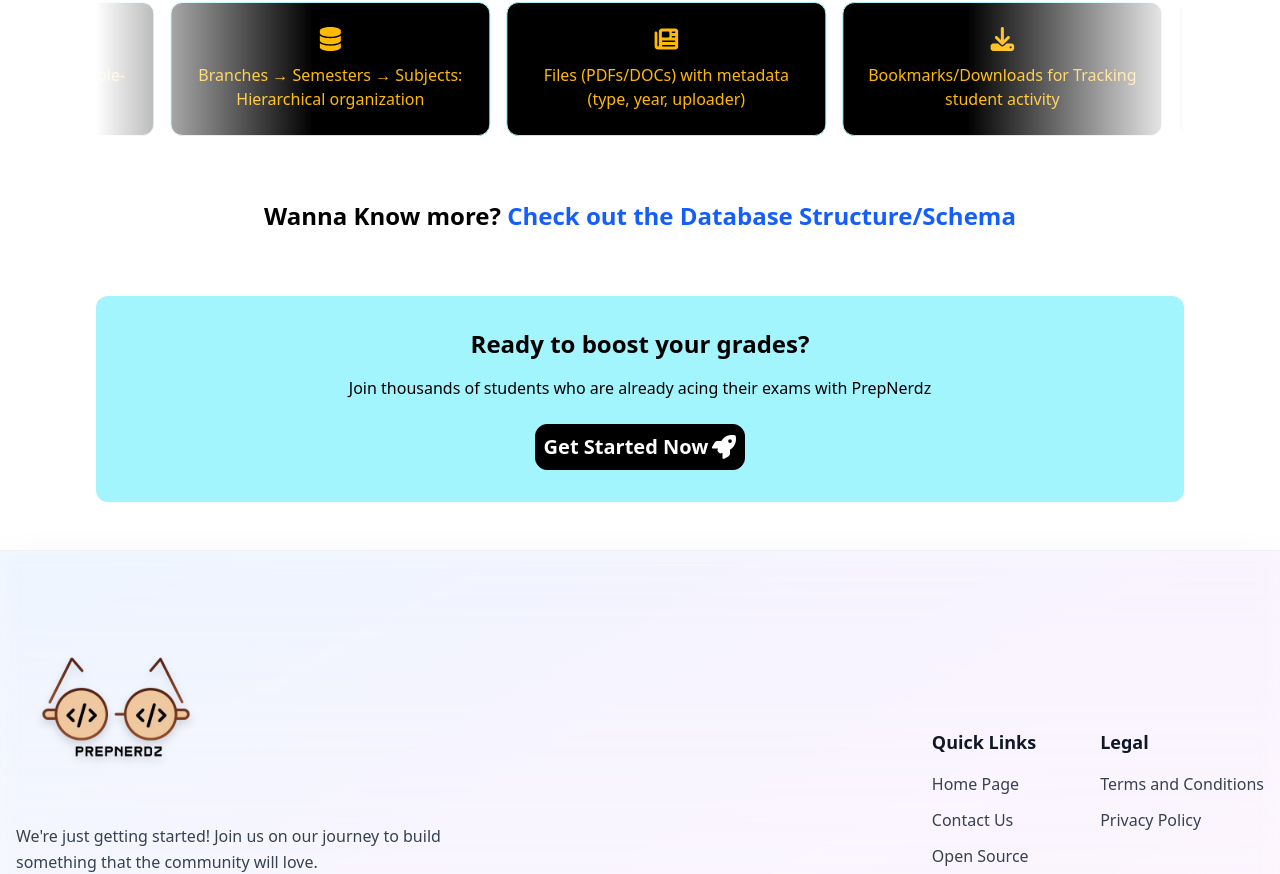
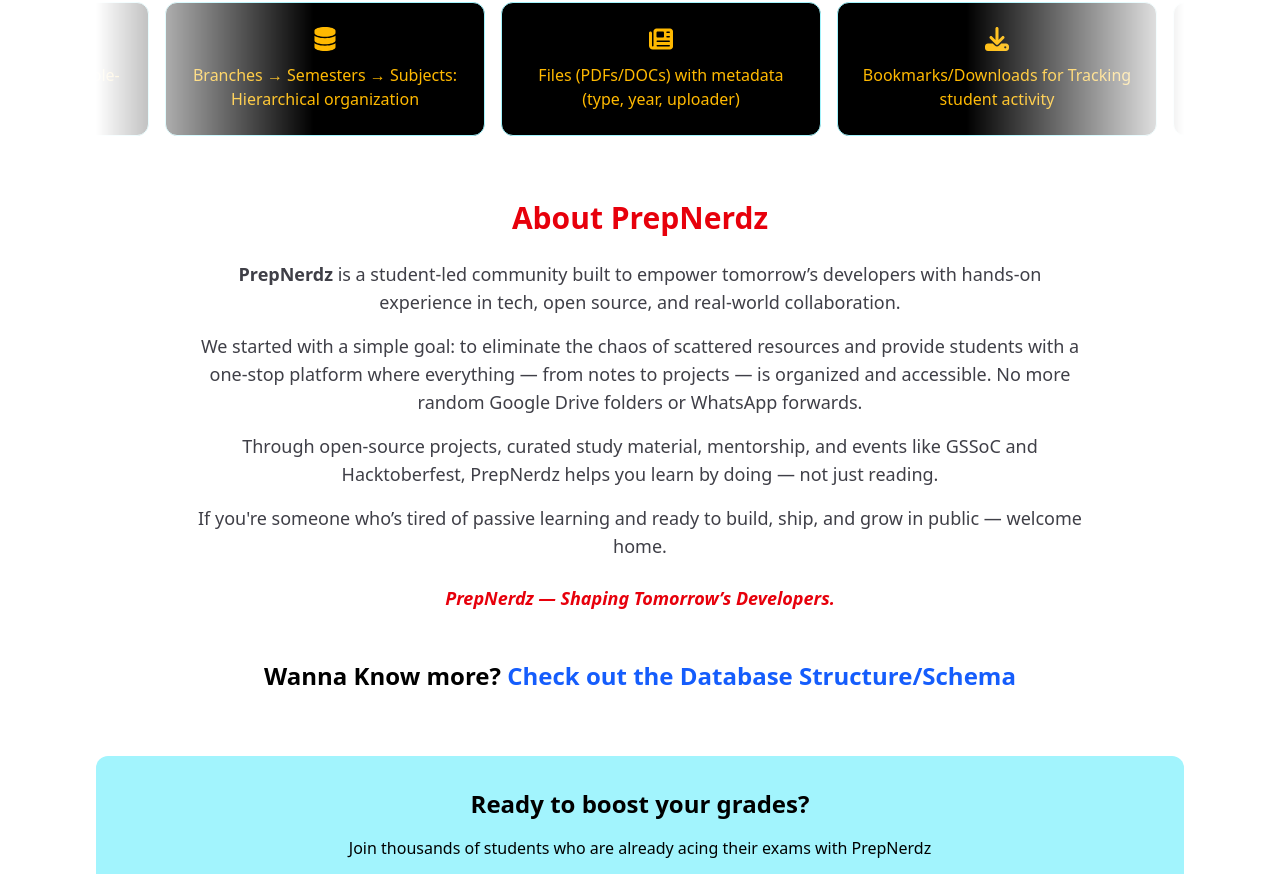
Before and after one commit to Shubhashish-Chakraborty/prepnerdz, a Next.js app in the folder apps/web/: page /about in a window 1280 px wide. Shown: the part 956-1830 px from the top of the page. Built offline with nearby package versions, Linux system fonts and the light colour scheme; no server answers.

Commit message:
Enhance About page with mission-driven community section and styling

```diff
--- a/apps/web/components/pages/About.tsx
+++ b/apps/web/components/pages/About.tsx
@@ -181,6 +181,33 @@ export const AboutLanding = () => {
                                 className="my-12"
                             />
 
+                            {/* Community Story Section */}
+                        <div className="my-12 px-4 md:px-0 max-w-4xl mx-auto">
+                            <h2 className="text-3xl font-bold text-center text-red-600 mb-6">
+                              About PrepNerdz
+                            </h2>
+                            <p className="text-zinc-700 text-lg mb-4">
+                              <strong>PrepNerdz</strong> is a student-led community built to empower tomorrow’s developers with hands-on experience in tech, open source, and real-world collaboration.
+                            </p>
+
+                            <p className="text-zinc-700 text-lg mb-4">
+                               We started with a simple goal: to eliminate the chaos of scattered resources and provide students with a one-stop platform where everything — from notes to projects — is organized and accessible. No more random Google Drive folders or WhatsApp forwards.
+                            </p>
+
+                             <p className="text-zinc-700 text-lg mb-4">
+                              Through open-source projects, curated study material, mentorship, and events like GSSoC and Hacktoberfest, PrepNerdz helps you learn by doing — not just reading.
+                            </p>
+
+                             <p className="text-zinc-700 text-lg mb-4">
+                              If you're someone who’s tired of passive learning and ready to build, ship, and grow in public — welcome home.
+                            </p>
+
+                             <p className="text-red-600 text-lg font-semibold italic mt-6">
+                              PrepNerdz — Shaping Tomorrow’s Developers.
+                            </p>
+                        </div>
+
+
                             <div className="text-xl md:text-2xl font-black">
                                 Wanna Know more? <Link target="_blank" href={"https://github.com/Shubhashish-Chakraborty/prepnerdz/blob/main/apps/backend/prisma/schema.prisma"}> <span className="font-bold text-blue-600 hover:underline" > Check out the Database Structure/Schema </span> </Link>
                             </div>
```
